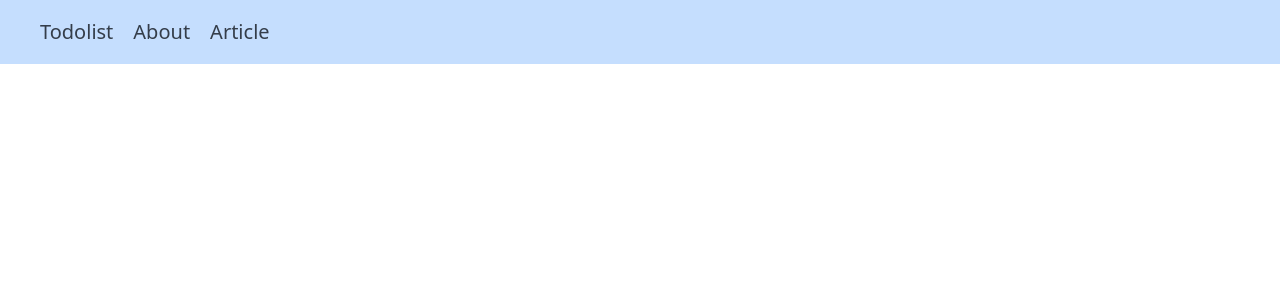
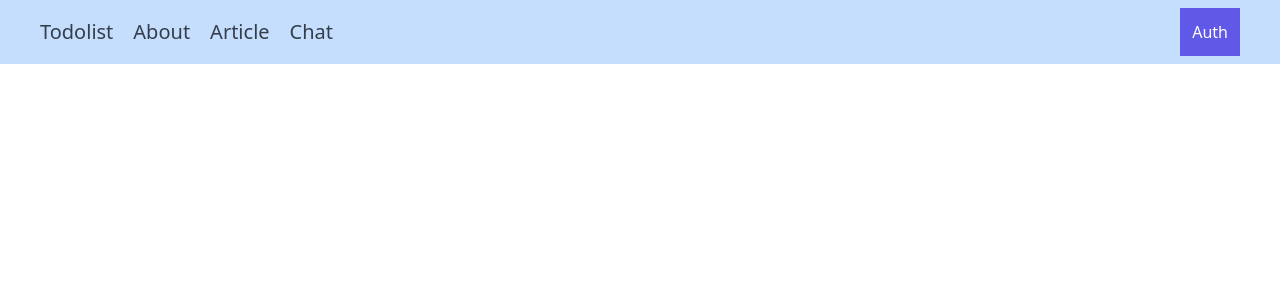
Before and after one commit to Loksli17/start-nest, a Vue app in the folder client/: page /chat in a window 1280 px wide. Shown: the top 300 px of the page. Built offline with nearby package versions, Linux system fonts and the light colour scheme; what tw-elements, vue-toast-notification would draw is missing.

Commit message:
auth: start

```diff
--- a/client/src/App.vue
+++ b/client/src/App.vue
@@ -1,9 +1,39 @@
 <template>
 
-    <div class="fixed z-10 h-16 grid grid-flow-col auto-cols-max gap-5 px-10 items-center bg-blue-200 w-full opacity-90" id="nav">
-        <router-link class="text-gray-800 text-xl hover:underline" v-for="link in links" :key="link.to" :to="link.to">{{link.text}}</router-link>
+    <div class="fixed z-10 h-16 grid grid-cols-2 px-10 items-center bg-blue-200 w-full opacity-90" id="nav">
+
+        <div class="grid grid-flow-col auto-cols-max gap-5">
+            <router-link class="text-gray-800 text-xl hover:underline" v-for="link in links" :key="link.to" :to="link.to">{{link.text}}</router-link>
+        </div>
+
+        <div class="grid justify-end auto-cols-max">
+            <button class=" bg-indigo-600 text-white p-3" @click="toggle = true">Auth</button>
+        </div>
     </div>
 
+    <div v-if="toggle" class="fixed top-0 right-0 h-screen w-full z-50 grid grid-cols-2">
+        <div class=" bg-black opacity-70" @click="toggle = false"></div>
+
+        <div class=" bg-white grid justify-center content-center auto-rows-max gap-16">
+            <h1 class="text-6xl font-bold">Auth</h1>
+
+            <form class="grid gap-6" @submit="sendLoginData">
+                <div class="">
+                    <h3>Login</h3>
+                    <input class="border-2 w-72 mt-2 p-2" name="login" type="text" v-model="login" placeholder="login">
+                </div>
+
+                <div>
+                    <h3>Password</h3>
+                    <input class="border-2 w-72 mt-2 p-2" name="pass" type="password" v-model="password" placeholder="password">
+                </div>
+
+                <div>
+                    <input class=" p-3 hover:bg-indigo-600 hover:text-white cursor-pointer" type="submit" value="Login">
+                </div>
+            </form>
+        </div>
+    </div>
 
     <div class="md:h-full md:grid gap-8 bg-white">
         <router-view/>
@@ -12,21 +42,52 @@
 </template>
 
 
+
 <script lang="ts">
-    import { defineComponent, Ref, ref } from 'vue';
+
+    import axios, { AxiosResponse } from 'axios';
+    import { defineComponent, Ref, ref, watch } from 'vue';
+
 
     export default defineComponent({
 
         setup(){
 
+            const basicUrl = "127.0.0.1:3000";
+
+            let
+                login   : Ref<string>  = ref(""),
+                password: Ref<string>  = ref(""),
+                toggle  : Ref<boolean> = ref(false);
+
             const links: Ref<Array<{to: string, text: string}>> = ref([
                 {to: "/",        text: 'Todolist'},
                 {to: "/about",   text: 'About'},
                 {to: "/article", text: 'Article'},
+                {to: "/chat",    text: 'Chat'},
             ]);
 
+            watch(toggle, (value: boolean) => {
+                document.body.style.overflowY = (value) ? "hidden" : "auto";
+            });
+
+            const sendLoginData = (e: Event) => {
+                e.stopPropagation();
+                e.preventDefault();
+
+                axios.post(`http://${basicUrl}/auth/login`, {password: password, login: login}).then((response: AxiosResponse) => {
+                    console.log(response);
+                });
+            };
+
             return {
-                links
+                links,
+                toggle,
+
+                login,
+                password,
+
+                sendLoginData
             }
         }
     })
--- a/client/src/router/index.ts
+++ b/client/src/router/index.ts
@@ -9,11 +9,19 @@ const routes: Array<RouteRecordRaw> = [
         name: 'Home',
         component: Home
     },
+
     {
         path: '/article',
         name: 'Article',
         component: Article
     },
+
+    {
+        path: '/chat',
+        name: 'Chat',
+        component: () => import('../views/Chat.vue'),
+    },
+
     {
         path: '/about',
         name: 'About',
--- /dev/null
+++ b/client/src/views/Chat.vue
@@ -0,0 +1,5 @@
+<template>
+    <div class=" pt-24 pb-14">
+
+    </div>
+</template>
```
Also changed, not shown: 2 other files (tests, documents, lock files or other folders).
